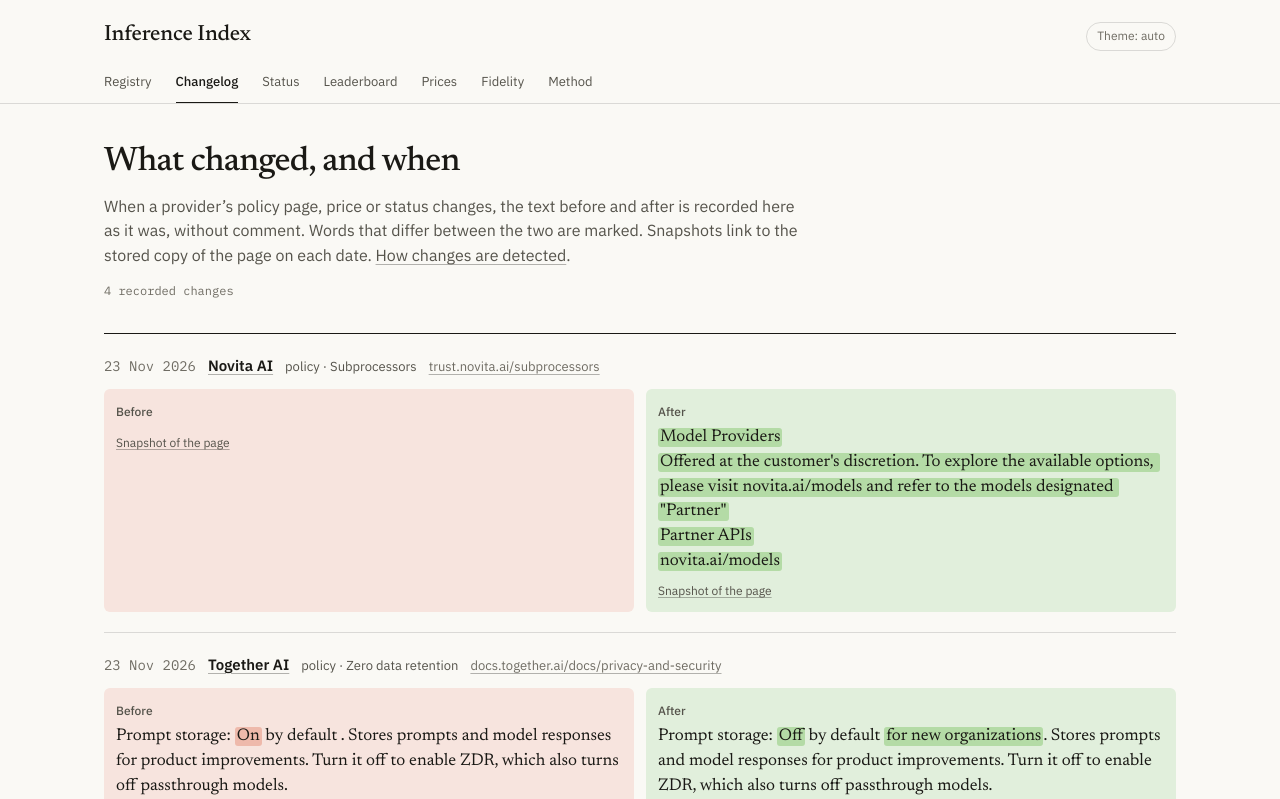
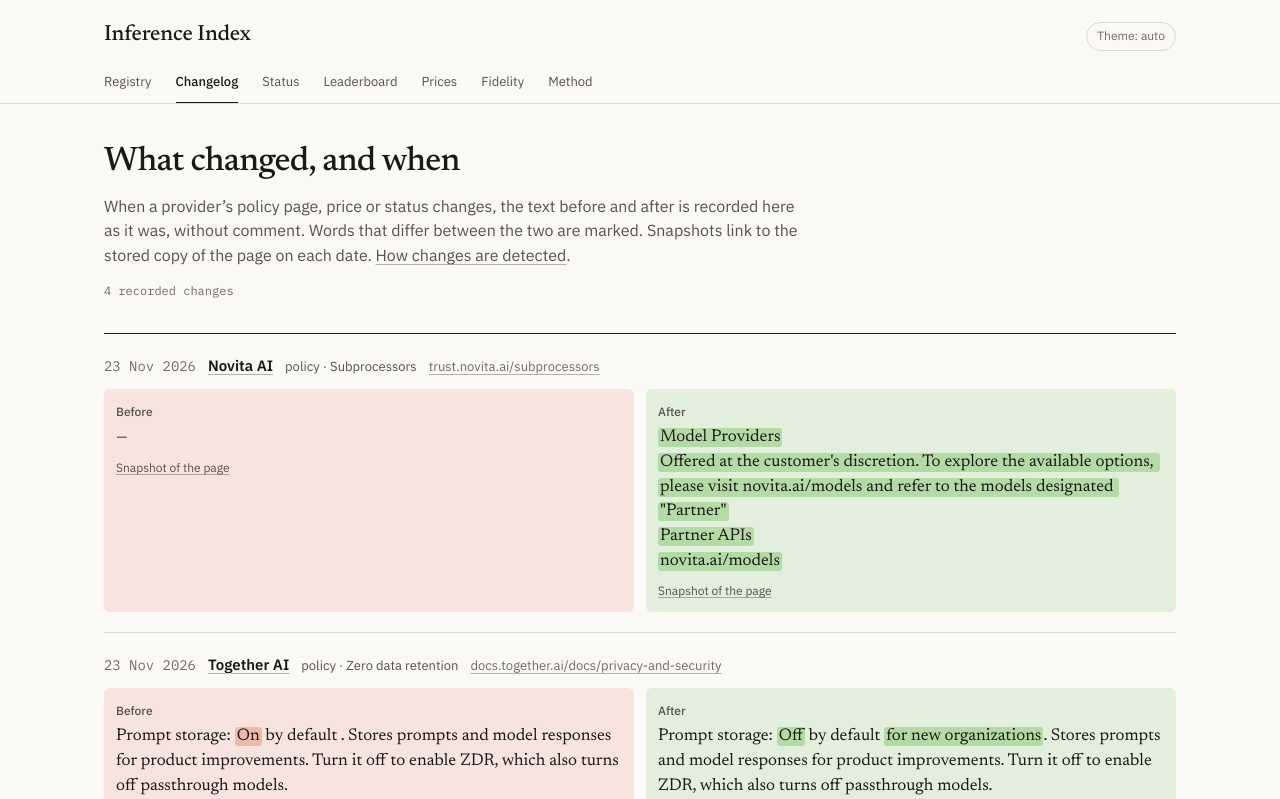
Before and after one commit to 31Carlton7/inference-index, a Next.js app: page /changelog in a window 1280 px wide. Shown: the top 799 px of the page. Built offline with nearby package versions, Linux system fonts and the light colour scheme.

Commit message:
Show a dash when one side of a change has no text

```diff
--- a/components/change-list.tsx
+++ b/components/change-list.tsx
@@ -10,7 +10,7 @@ function fieldLabel(key: string): string {
 }
 
 function sideText(value: ChangelogEntry["before"]): string | number {
-  if (value === null) return "—";
+  if (value === null || value === "") return "—";
   if (typeof value === "object") return `${formatUsd(value.input)} input, ${formatUsd(value.output)} output, per 1M tokens`;
   return value;
 }
@@ -26,7 +26,7 @@ function markedText(side: "before" | "after", before: string, after: string): Re
 function Side({ side, entry }: { side: "before" | "after"; entry: ChangelogEntry }) {
   const value = entry[side];
   const snapshot = side === "before" ? entry.snapshot_before : entry.snapshot_after;
-  const bothText = typeof entry.before === "string" && typeof entry.after === "string";
+  const bothText = typeof entry.before === "string" && typeof entry.after === "string" && value !== "";
   return (
     <div className={side}>
       <span className="side">{side === "before" ? "Before" : "After"}</span>
```
